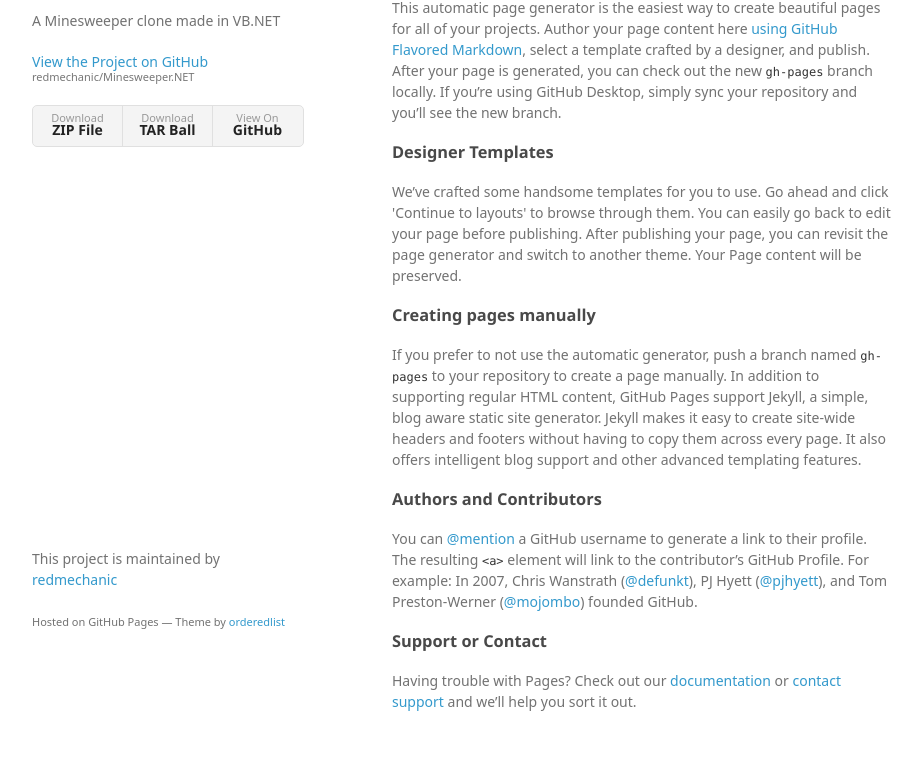
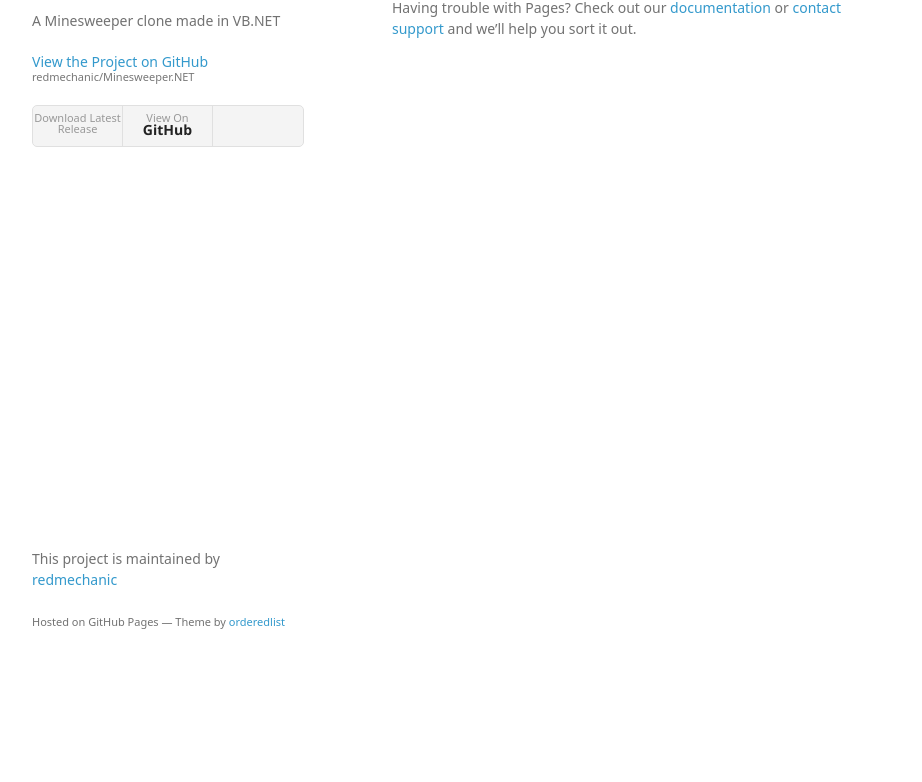
Before and after one commit to lewisc64/Minesweeper.NET, a plain HTML site: page index.html in a window 1280 px wide. Shown: the part 99-881 px from the top of the page, without its empty margins (178-1100 px from the left). After the commit the page ends 800 px from the top, so only its background shows below. Drawn offline with Linux system fonts and the light colour scheme; a web font is replaced by a local one.

Commit message:
Update index.html

```diff
--- a/index.html
+++ b/index.html
@@ -22,33 +22,12 @@
 
 
         <ul>
-          <li><a href="https://github.com/redmechanic/Minesweeper.NET/zipball/master">Download <strong>ZIP File</strong></a></li>
-          <li><a href="https://github.com/redmechanic/Minesweeper.NET/tarball/master">Download <strong>TAR Ball</strong></a></li>
+          <li><a href="https://github.com/redmechanic/Minesweeper.NET/releases/latest">Download Latest Release</a></li>
           <li><a href="https://github.com/redmechanic/Minesweeper.NET">View On <strong>GitHub</strong></a></li>
         </ul>
       </header>
       <section>
         <h3>
-<a id="welcome-to-github-pages" class="anchor" href="#welcome-to-github-pages" aria-hidden="true"><span aria-hidden="true" class="octicon octicon-link"></span></a>Welcome to GitHub Pages.</h3>
-
-<p>This automatic page generator is the easiest way to create beautiful pages for all of your projects. Author your page content here <a href="https://guides.github.com/features/mastering-markdown/">using GitHub Flavored Markdown</a>, select a template crafted by a designer, and publish. After your page is generated, you can check out the new <code>gh-pages</code> branch locally. If you’re using GitHub Desktop, simply sync your repository and you’ll see the new branch.</p>
-
-<h3>
-<a id="designer-templates" class="anchor" href="#designer-templates" aria-hidden="true"><span aria-hidden="true" class="octicon octicon-link"></span></a>Designer Templates</h3>
-
-<p>We’ve crafted some handsome templates for you to use. Go ahead and click 'Continue to layouts' to browse through them. You can easily go back to edit your page before publishing. After publishing your page, you can revisit the page generator and switch to another theme. Your Page content will be preserved.</p>
-
-<h3>
-<a id="creating-pages-manually" class="anchor" href="#creating-pages-manually" aria-hidden="true"><span aria-hidden="true" class="octicon octicon-link"></span></a>Creating pages manually</h3>
-
-<p>If you prefer to not use the automatic generator, push a branch named <code>gh-pages</code> to your repository to create a page manually. In addition to supporting regular HTML content, GitHub Pages support Jekyll, a simple, blog aware static site generator. Jekyll makes it easy to create site-wide headers and footers without having to copy them across every page. It also offers intelligent blog support and other advanced templating features.</p>
-
-<h3>
-<a id="authors-and-contributors" class="anchor" href="#authors-and-contributors" aria-hidden="true"><span aria-hidden="true" class="octicon octicon-link"></span></a>Authors and Contributors</h3>
-
-<p>You can <a href="https://help.github.com/articles/basic-writing-and-formatting-syntax/#mentioning-users-and-teams" class="user-mention">@mention</a> a GitHub username to generate a link to their profile. The resulting <code>&lt;a&gt;</code> element will link to the contributor’s GitHub Profile. For example: In 2007, Chris Wanstrath (<a href="https://github.com/defunkt" class="user-mention">@defunkt</a>), PJ Hyett (<a href="https://github.com/pjhyett" class="user-mention">@pjhyett</a>), and Tom Preston-Werner (<a href="https://github.com/mojombo" class="user-mention">@mojombo</a>) founded GitHub.</p>
-
-<h3>
 <a id="support-or-contact" class="anchor" href="#support-or-contact" aria-hidden="true"><span aria-hidden="true" class="octicon octicon-link"></span></a>Support or Contact</h3>
 
 <p>Having trouble with Pages? Check out our <a href="https://help.github.com/pages">documentation</a> or <a href="https://github.com/contact">contact support</a> and we’ll help you sort it out.</p>
```
